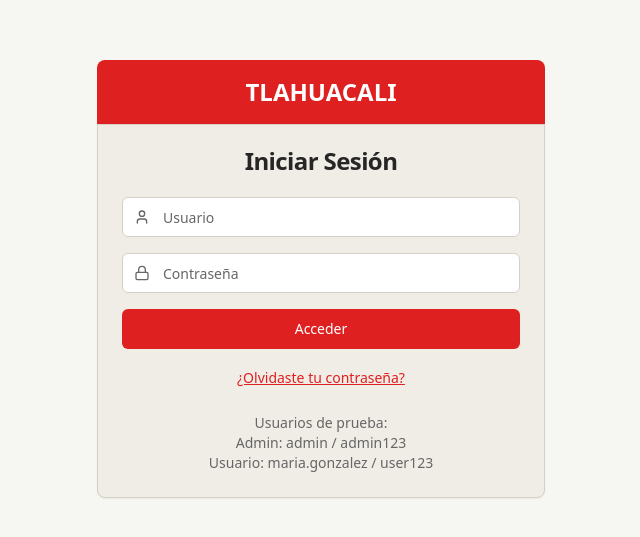
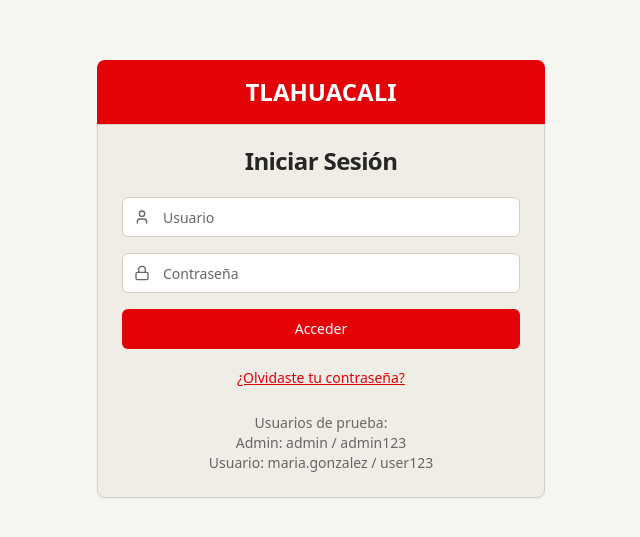
Before and after one commit to Bellion180/urban-nest, a React (Vite) app: page /login in a window 1280 px wide. Shown: the part 121-658 px from the top of the page, without its empty margins (319-959 px from the left). Built offline with nearby package versions, Linux system fonts and the light colour scheme.

Commit message:
nuevo color jajaja

```diff
--- a/src/index.css
+++ b/src/index.css
@@ -17,7 +17,7 @@ All colors MUST be HSL.
     --popover: 45 25% 92%;
     --popover-foreground: 0 0% 15%;
 
-    --primary: 0 75% 50%;
+    --primary: 359 98% 45%;
     --primary-foreground: 0 0% 98%;
 
     --secondary: 45 20% 85%;
@@ -34,10 +34,10 @@ All colors MUST be HSL.
 
     --border: 45 15% 80%;
     --input: 45 15% 80%;
-    --ring: 0 75% 50%;
+    --ring: 359 98% 45%;
 
     /* TLAHUACALI Custom Colors */
-    --tlahuacali-red: 0 75% 50%;
+    --tlahuacali-red: 359 98% 45%;
     --tlahuacali-cream: 45 25% 92%;
     --tlahuacali-beige: 45 15% 88%;
     --success: 120 45% 45%;
```
